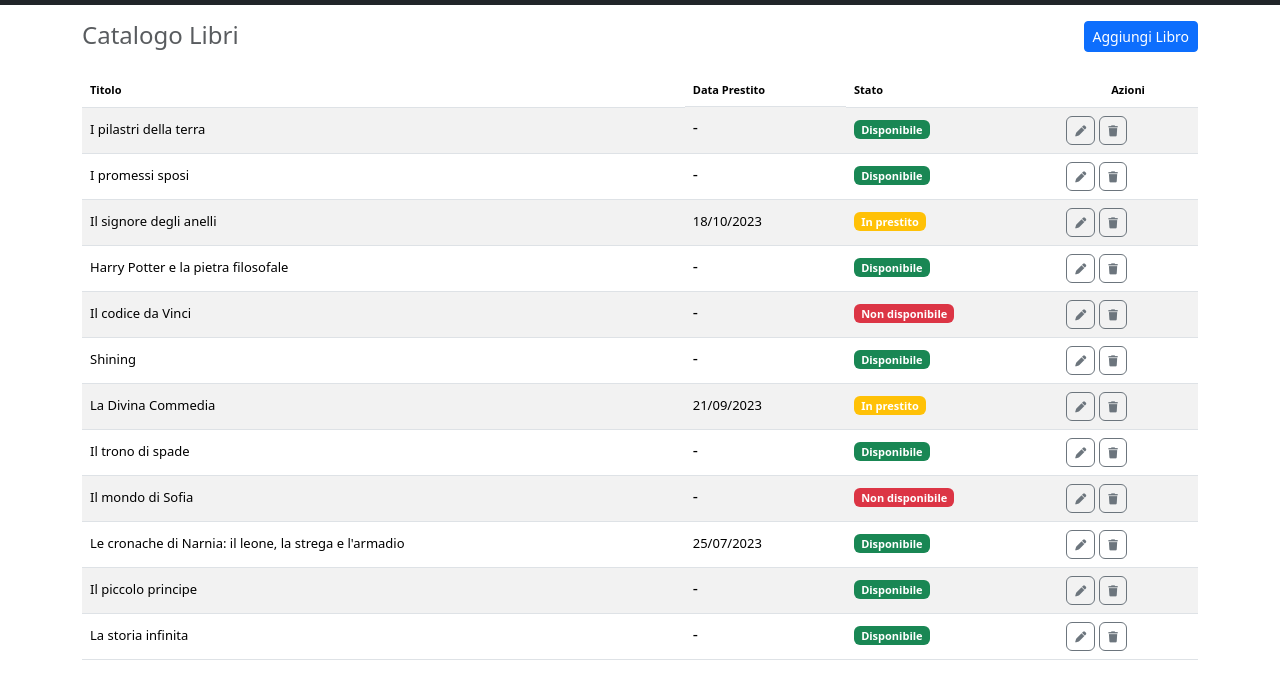
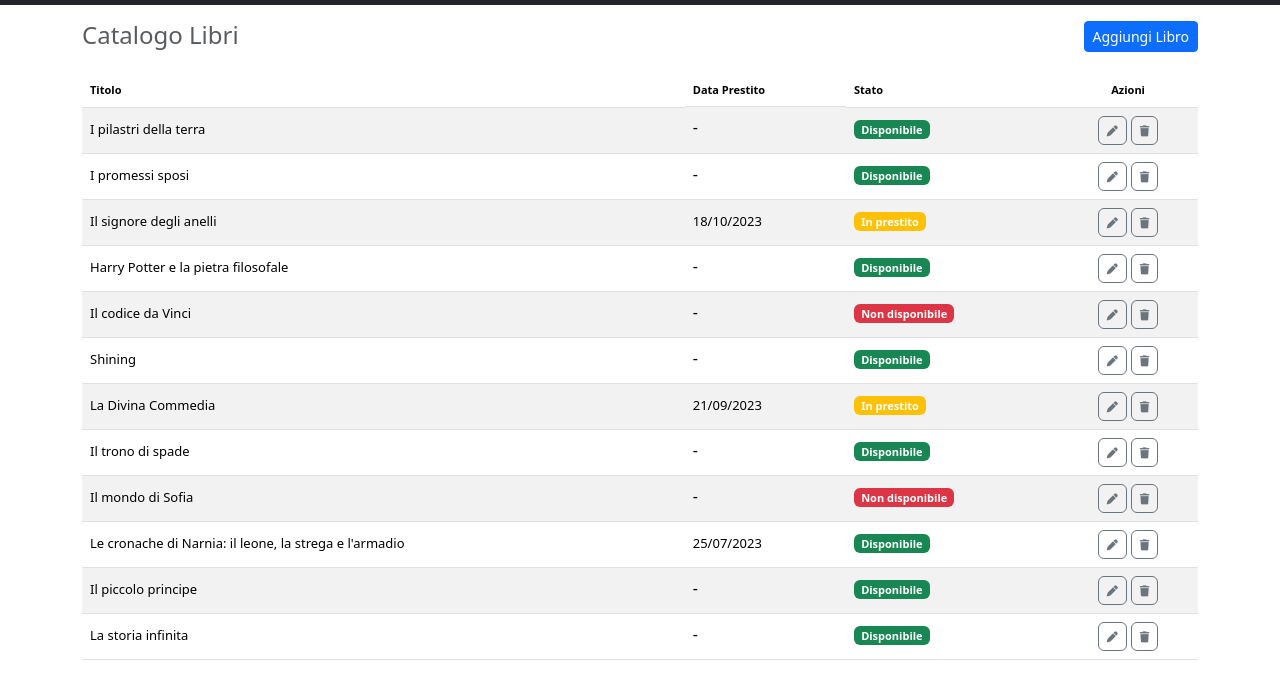
Before and after one commit to filippogiovannoni/html-css-bootstrap-dashboard, a plain HTML site: page index.html in a window 1280 px wide. Shown: the part 81-780 px from the top of the page. Drawn offline with nearby package versions, Linux system fonts and the light colour scheme.

Commit message:
add "delete book" offcanva and fix justify actions

```diff
--- a/index.html
+++ b/index.html
@@ -108,10 +108,50 @@
                         <td>
                             <span class="badge text-bg-success fs_8">Disponibile</span>
                         </td>
-                        <td class="d-flex gap-1 text-center">
+                        <td class="d-flex gap-1 justify-content-center">
                             <button type="button" class="btn btn-outline-secondary fa-solid fa-pen fs_8 p-2"></button>
-                            <button type="button" class="btn btn-outline-secondary fa-solid fa-trash fs_8 p-2"></button>
+                            <button type="button" data-bs-toggle="offcanvas" data-bs-target="#offcanvasTrash"
+                                aria-controls="offcanvasTrash"
+                                class="btn btn-outline-secondary fa-solid fa-trash fs_8 p-2"></button>
                         </td>
+
+                        <div class="offcanvas offcanvas-start" tabindex="-1" id="offcanvasTrash"
+                            aria-labelledby="offcanvasTrashLabel">
+                            <div class="offcanvas-header">
+                                <h5 class="offcanvas-title" id="offcanvasTrashLabel">Elimina Libro</h5>
+                                <button type="button" class="btn-close text-reset" data-bs-dismiss="offcanvas"
+                                    aria-label="Close"></button>
+                            </div>
+                            <div class="offcanvas-body">
+                                <div class="dropdown open mb-3">
+                                    <button class="btn btn-danger dropdown-toggle" type="button" id="triggerId"
+                                        data-bs-toggle="dropdown" aria-haspopup="true" aria-expanded="false">
+                                        Seleziona il libro da eliminare
+                                    </button>
+                                    <div class="dropdown-menu" aria-labelledby="triggerId">
+                                        <button class="dropdown-item" href="#">I pilastri della terra</button>
+                                        <button class="dropdown-item" href="#">I promessi sposi</button>
+                                        <button class="dropdown-item" href="#">Il signore degli anelli</button>
+                                        <button class="dropdown-item" href="#">Harry Potter e la pietra
+                                            filosofale</button>
+                                        <button class="dropdown-item" href="#">Il codice da Vinci</button>
+                                        <button class="dropdown-item" href="#">Shining</button>
+                                        <button class="dropdown-item" href="#">La Divina Commedia</button>
+                                        <button class="dropdown-item" href="#">Il trono di spade</button>
+                                        <button class="dropdown-item" href="#">Il mondo di Sofia</button>
+                                        <button class="dropdown-item" href="#">Le cronache di Narnia: il leone, la
+                                            strega e l'armadio</button>
+                                        <button class="dropdown-item" href="#">Il piccolo principe</button>
+                                        <button class="dropdown-item" href="#">La storia infinita</button>
+
+                                    </div>
+                                </div>
+
+                                <button type="submit" class="btn btn-primary">Invia</button>
+
+                            </div>
+                        </div>
+
                     </tr>
                     <tr>
                         <td>
@@ -121,9 +161,11 @@
                         <td>
                             <span class="badge text-bg-success fs_8">Disponibile</span>
                         </td>
-                        <td class="d-flex gap-1 text-center">
+                        <td class="d-flex gap-1 justify-content-center">
                             <button type="button" class="btn btn-outline-secondary fa-solid fa-pen fs_8 p-2"></button>
-                            <button type="button" class="btn btn-outline-secondary fa-solid fa-trash fs_8 p-2"></button>
+                            <button type="button" data-bs-toggle="offcanvas" data-bs-target="#offcanvasTrash"
+                                aria-controls="offcanvasTrash"
+                                class="btn btn-outline-secondary fa-solid fa-trash fs_8 p-2"></button>
                         </td>
                     </tr>
                     <tr>
@@ -136,9 +178,11 @@
                         <td>
                             <span class="badge text-bg-warning text-white fs_8">In prestito</span>
                         </td>
-                        <td class="d-flex gap-1 text-center">
+                        <td class="d-flex gap-1 justify-content-center">
                             <button type="button" class="btn btn-outline-secondary fa-solid fa-pen fs_8 p-2"></button>
-                            <button type="button" class="btn btn-outline-secondary fa-solid fa-trash fs_8 p-2"></button>
+                            <button type="button" data-bs-toggle="offcanvas" data-bs-target="#offcanvasTrash"
+                                aria-controls="offcanvasTrash"
+                                class="btn btn-outline-secondary fa-solid fa-trash fs_8 p-2"></button>
                         </td>
                     </tr>
                     <tr>
@@ -149,9 +193,11 @@
                         <td>
                             <span class="badge text-bg-success fs_8">Disponibile</span>
                         </td>
-                        <td class="d-flex gap-1 text-center">
+                        <td class="d-flex gap-1 justify-content-center">
                             <button type="button" class="btn btn-outline-secondary fa-solid fa-pen fs_8 p-2"></button>
-                            <button type="button" class="btn btn-outline-secondary fa-solid fa-trash fs_8 p-2"></button>
+                            <button type="button" data-bs-toggle="offcanvas" data-bs-target="#offcanvasTrash"
+                                aria-controls="offcanvasTrash"
+                                class="btn btn-outline-secondary fa-solid fa-trash fs_8 p-2"></button>
                         </td>
                     </tr>
                     <tr>
@@ -162,9 +208,11 @@
                         <td>
                             <span class="badge text-bg-danger fs_8">Non disponibile</span>
                         </td>
-                        <td class="d-flex gap-1 text-center">
+                        <td class="d-flex gap-1 justify-content-center">
                             <button type="button" class="btn btn-outline-secondary fa-solid fa-pen fs_8 p-2"></button>
-                            <button type="button" class="btn btn-outline-secondary fa-solid fa-trash fs_8 p-2"></button>
+                            <button type="button" data-bs-toggle="offcanvas" data-bs-target="#offcanvasTrash"
+                                aria-controls="offcanvasTrash"
+                                class="btn btn-outline-secondary fa-solid fa-trash fs_8 p-2"></button>
                         </td>
                     </tr>
                     <tr>
@@ -175,9 +223,11 @@
                         <td>
                             <span class="badge text-bg-success fs_8">Disponibile</span>
                         </td>
-                        <td class="d-flex gap-1 text-center">
+                        <td class="d-flex gap-1 justify-content-center">
                             <button type="button" class="btn btn-outline-secondary fa-solid fa-pen fs_8 p-2"></button>
-                            <button type="button" class="btn btn-outline-secondary fa-solid fa-trash fs_8 p-2"></button>
+                            <button type="button" data-bs-toggle="offcanvas" data-bs-target="#offcanvasTrash"
+                                aria-controls="offcanvasTrash"
+                                class="btn btn-outline-secondary fa-solid fa-trash fs_8 p-2"></button>
                         </td>
                     </tr>
                     <tr>
@@ -190,9 +240,11 @@
                         <td>
                             <span class="badge text-bg-warning text-white fs_8">In prestito</span>
                         </td>
-                        <td class="d-flex gap-1 text-center">
+                        <td class="d-flex gap-1 justify-content-center">
                             <button type="button" class="btn btn-outline-secondary fa-solid fa-pen fs_8 p-2"></button>
-                            <button type="button" class="btn btn-outline-secondary fa-solid fa-trash fs_8 p-2"></button>
+                            <button type="button" data-bs-toggle="offcanvas" data-bs-target="#offcanvasTrash"
+                                aria-controls="offcanvasTrash"
+                                class="btn btn-outline-secondary fa-solid fa-trash fs_8 p-2"></button>
                         </td>
                     </tr>
                     <tr>
@@ -203,9 +255,11 @@
                         <td>
                             <span class="badge text-bg-success fs_8">Disponibile</span>
                         </td>
-                        <td class="d-flex gap-1 text-center">
+                        <td class="d-flex gap-1 justify-content-center">
                             <button type="button" class="btn btn-outline-secondary fa-solid fa-pen fs_8 p-2"></button>
-                            <button type="button" class="btn btn-outline-secondary fa-solid fa-trash fs_8 p-2"></button>
+                            <button type="button" data-bs-toggle="offcanvas" data-bs-target="#offcanvasTrash"
+                                aria-controls="offcanvasTrash"
+                                class="btn btn-outline-secondary fa-solid fa-trash fs_8 p-2"></button>
                         </td>
                     </tr>
                     <tr>
@@ -216,9 +270,11 @@
                         <td>
                             <span class="badge text-bg-danger fs_8">Non disponibile</span>
                         </td>
-                        <td class="d-flex gap-1 text-center">
+                        <td class="d-flex gap-1 justify-content-center">
                             <button type="button" class="btn btn-outline-secondary fa-solid fa-pen fs_8 p-2"></button>
-                            <button type="button" class="btn btn-outline-secondary fa-solid fa-trash fs_8 p-2"></button>
+                            <button type="button" data-bs-toggle="offcanvas" data-bs-target="#offcanvasTrash"
+                                aria-controls="offcanvasTrash"
+                                class="btn btn-outline-secondary fa-solid fa-trash fs_8 p-2"></button>
                         </td>
                     </tr>
                     <tr>
@@ -231,9 +287,11 @@
                         <td>
                             <span class="badge text-bg-success fs_8">Disponibile</span>
                         </td>
-                        <td class="d-flex gap-1 text-center">
+                        <td class="d-flex gap-1 justify-content-center">
                             <button type="button" class="btn btn-outline-secondary fa-solid fa-pen fs_8 p-2"></button>
-                            <button type="button" class="btn btn-outline-secondary fa-solid fa-trash fs_8 p-2"></button>
+                            <button type="button" data-bs-toggle="offcanvas" data-bs-target="#offcanvasTrash"
+                                aria-controls="offcanvasTrash"
+                                class="btn btn-outline-secondary fa-solid fa-trash fs_8 p-2"></button>
                         </td>
                     </tr>
                     <tr>
@@ -244,9 +302,11 @@
                         <td>
                             <span class="badge text-bg-success fs_8">Disponibile</span>
                         </td>
-                        <td class="d-flex gap-1 text-center">
+                        <td class="d-flex gap-1 justify-content-center">
                             <button type="button" class="btn btn-outline-secondary fa-solid fa-pen fs_8 p-2"></button>
-                            <button type="button" class="btn btn-outline-secondary fa-solid fa-trash fs_8 p-2"></button>
+                            <button type="button" data-bs-toggle="offcanvas" data-bs-target="#offcanvasTrash"
+                                aria-controls="offcanvasTrash"
+                                class="btn btn-outline-secondary fa-solid fa-trash fs_8 p-2"></button>
                         </td>
                     </tr>
                     <tr>
@@ -257,9 +317,11 @@
                         <td>
                             <span class="badge text-bg-success fs_8">Disponibile</span>
                         </td>
-                        <td class="d-flex gap-1 text-center">
+                        <td class="d-flex gap-1 justify-content-center">
                             <button type="button" class="btn btn-outline-secondary fa-solid fa-pen fs_8 p-2"></button>
-                            <button type="button" class="btn btn-outline-secondary fa-solid fa-trash fs_8 p-2"></button>
+                            <button type="button" data-bs-toggle="offcanvas" data-bs-target="#offcanvasTrash"
+                                aria-controls="offcanvasTrash"
+                                class="btn btn-outline-secondary fa-solid fa-trash fs_8 p-2"></button>
                         </td>
                     </tr>
                 </tbody>
```
